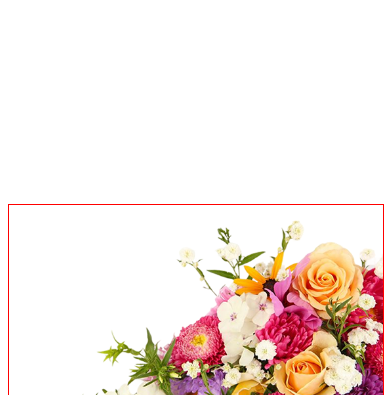
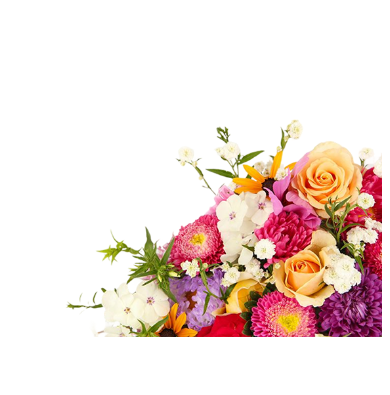
Before and after one commit to solimanumor/assignment-02-website, a plain HTML site: page index.html in a window 390 px wide. Shown: the part 129-524 px from the top of the page. Drawn offline with Linux system fonts and the light colour scheme.

Commit message:
banner responsiveness

```diff
--- a/index.html
+++ b/index.html
@@ -20,13 +20,11 @@
          </nav>
          <!--Banner  -->
             <div class="banner display-flex">
-                <img class="banner-img" src="assets/hero-flower.png" alt="">
                 <div class="banner-info">
                     <h3 class="banner-tittle noto-serif-font-01">ALWAYS <span class="title-color">FRESH FLOWERS</span></h3>
-
                     <p class="description inter-font-02">Indulge your senses with the beauty and fragrance of our fresh flower shop. From classic roses to exotic blooms, we offer a wide variety of fresh flowers that are perfect for any occasion. </p>
                 </div>
-
+                <img class="banner-img" src="assets/hero-flower.png" alt="">
             </div>
     </header>
     <main></main>
--- a/styles/style.css
+++ b/styles/style.css
@@ -1,6 +1,9 @@
+@import url('https://fonts.googleapis.com/css2?family=Noto+Serif:ital,wght@0,100..900;1,100..900&display=swap');
+@import url('https://fonts.googleapis.com/css2?family=Inter:ital,opsz,wght@0,14..32,100..900;1,14..32,100..900&display=swap');
+
+
+
 /* font-01 */
-@import url('https://fonts.googleapis.com/css2?family=Noto+Serif:ital,wght@0,100..900;1,100..900&display=swap');
-
 
 .noto-serif-font-01 {
   font-family: "Noto Serif", serif;
@@ -13,7 +16,6 @@
 
 /* font-02 */
 
-@import url('https://fonts.googleapis.com/css2?family=Inter:ital,opsz,wght@0,14..32,100..900;1,14..32,100..900&display=swap');
 
 
 .inter-font-02 {
@@ -47,9 +49,7 @@ header{
     margin-top: 30px;
 }
 
-.nav-links{
 
-}
 
 .nav-item{
     list-style: none;
@@ -71,12 +71,13 @@ header{
 /* Banner style */
 .banner{
     margin-top: 120px;
-    padding-top: 100px;
-    flex-direction: row-reverse;
+    /* padding-top: 100px; */
+
 }
+
 .banner-img{
     width: 100%;
-    border: 1px solid red;
+
 }
 .banner-tittle{
     font-size: 4rem;
@@ -92,6 +93,7 @@ header{
         display: none;
     }
     .banner{
-        flex-direction: column;
+        flex-flow: column-reverse;
     }
+
 }
```
